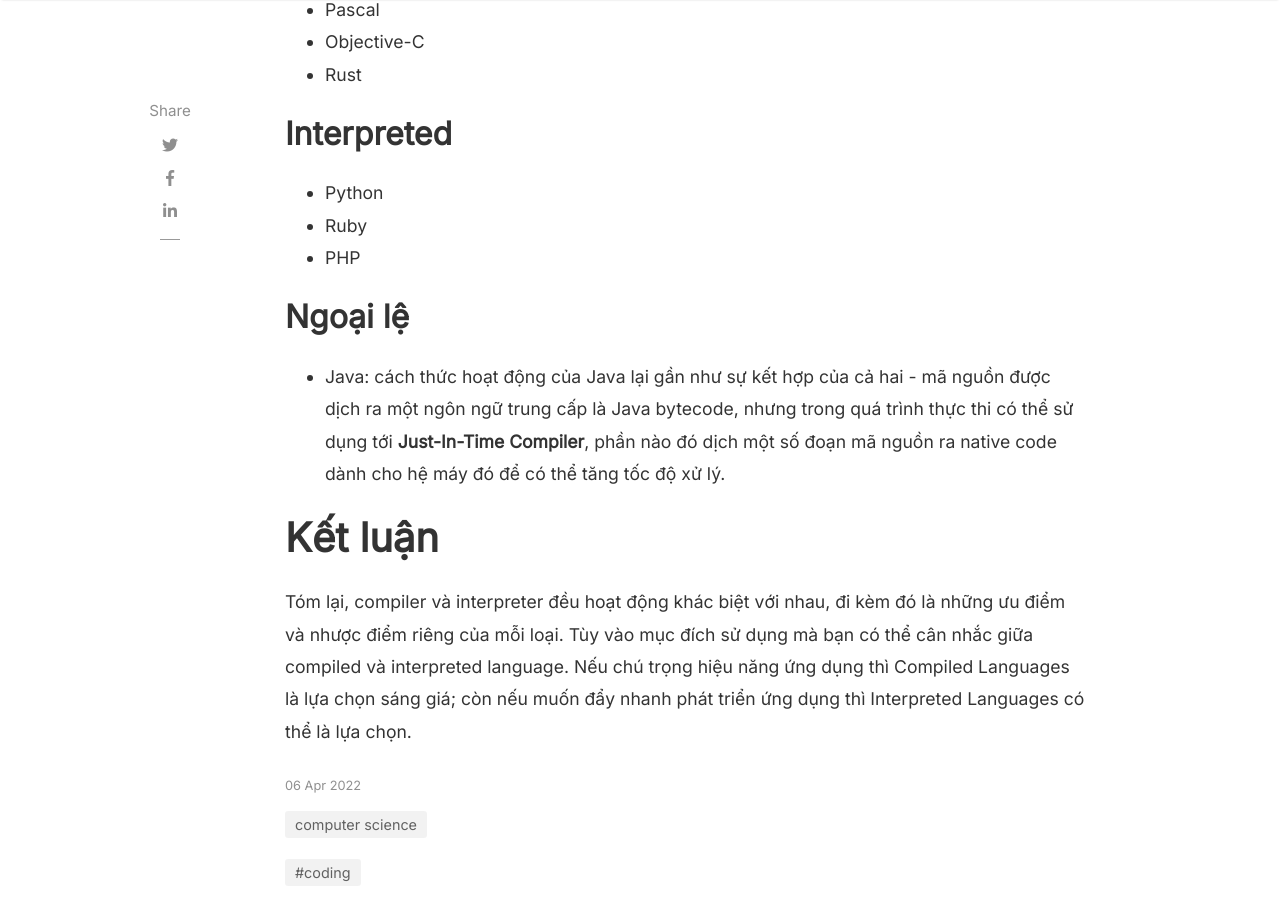
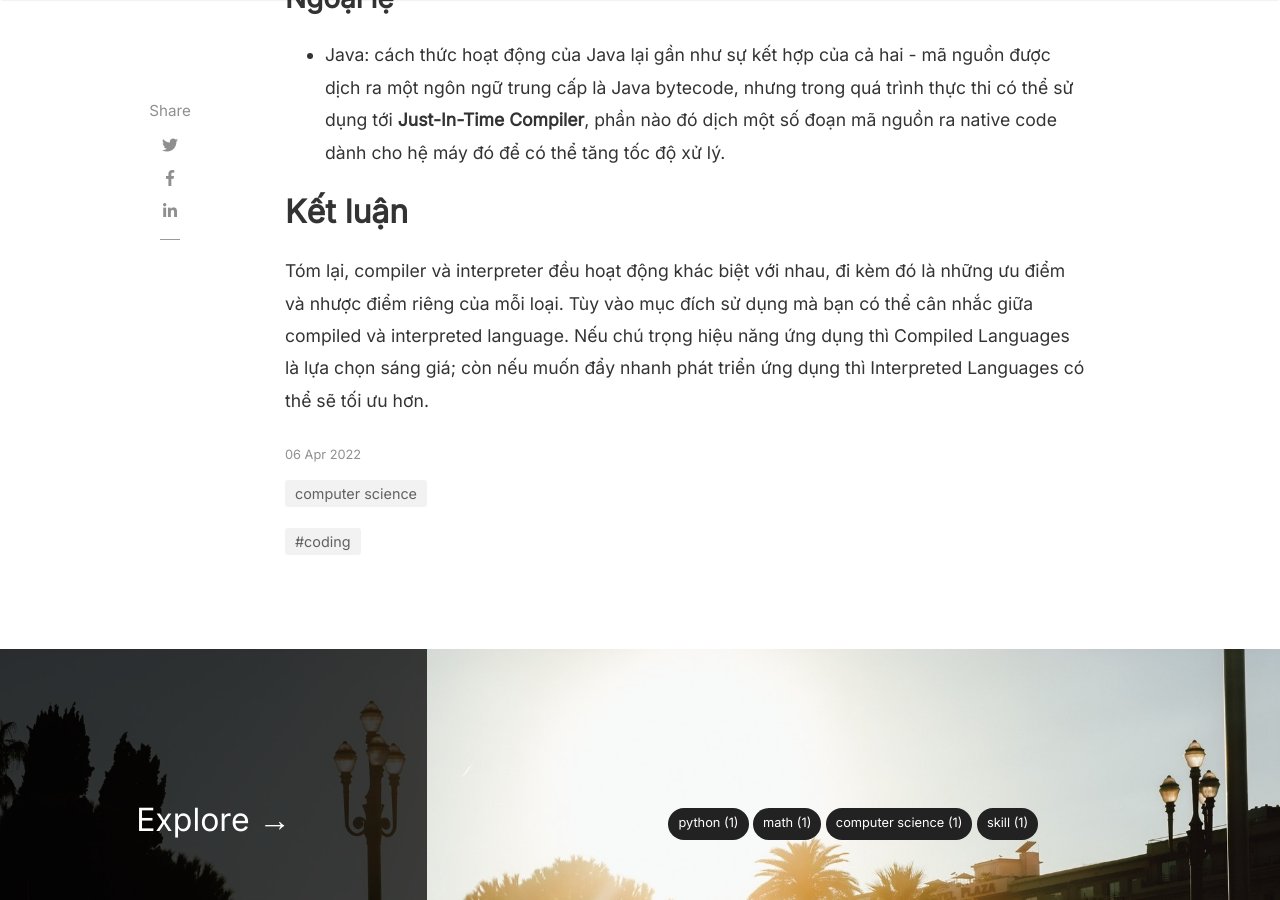
Before and after one commit to USTH-Coders-Club/USTH-Coders-Club.github.io, a Jekyll site: the page built from _posts/2022-04-06-phan-biet-compiler-va-interpreter.md, in a window 1280 px wide and 900 px high, scrolled down 3747 px. Built offline with Jekyll 4.4.1, drawn with Linux system fonts in a browser that asks for light colours; nearby versions of some CDN libraries; comment, search, counter and statistics services are not loaded; some of the changed text lies outside the part shown.

Commit message:
fix chi tiet 2 bai

```diff
--- a/_posts/2022-04-06-phan-biet-compiler-va-interpreter.md
+++ b/_posts/2022-04-06-phan-biet-compiler-va-interpreter.md
@@ -10,11 +10,8 @@
 ---
 Khi bắt đầu học lập trình, bạn sẽ nhiều lần bắt gặp khái niệm về Compiler và Interpreter. Chúng đều là những translator, có nhiệm vụ dịch mã nguồn thành các chỉ dẫn mà máy tính có thể hiểu và thực hiện (machine code). Nắm bắt được sự khác nhau cơ bản giữa hai khái niệm này sẽ giúp các bạn phân biệt mục đích của các ngôn ngữ lập trình và cách thức xử lý chúng.
 
-# Phân biệt Compiler và Interpreter
 
-Khi bắt đầu học lập trình, bạn sẽ nhiều lần bắt gặp khái niệm về Compiler và Interpreter. Chúng đều là những translator, có nhiệm vụ dịch mã nguồn thành các chỉ dẫn mà máy tính có thể hiểu và thực hiện (machine code). Nắm bắt được sự khác nhau cơ bản giữa hai khái niệm này sẽ giúp các bạn phân biệt mục đích của các ngôn ngữ lập trình và cách thức xử lý chúng
-
-# So sánh tổng quát
+## So sánh tổng quát
 
 |  | Compiler | Interpreter |
 | --- | --- | --- |
@@ -69,16 +66,16 @@
 - Objective-C
 - Rust
 
-## Interpreted
+### Interpreted
 
 - Python
 - Ruby
 - PHP
 
-## Ngoại lệ
+### Ngoại lệ
 
 - Java: cách thức hoạt động của Java lại gần như sự kết hợp của cả hai - mã nguồn được dịch ra một ngôn ngữ trung cấp là Java bytecode, nhưng trong quá trình thực thi có thể sử dụng tới **Just-In-Time Compiler**, phần nào đó dịch một số đoạn mã nguồn ra native code dành cho hệ máy đó để có thể tăng tốc độ xử lý.
 
-# Kết luận
+## Kết luận
 
-Tóm lại, compiler và interpreter đều hoạt động khác biệt với nhau, đi kèm đó là những ưu điểm và nhược điểm riêng của mỗi loại. Tùy vào mục đích sử dụng mà bạn có thể cân nhắc giữa compiled và interpreted language. Nếu chú trọng hiệu năng ứng dụng thì Compiled Languages là lựa chọn sáng giá; còn nếu muốn đẩy nhanh phát triển ứng dụng thì Interpreted Languages có thể là lựa chọn.
+Tóm lại, compiler và interpreter đều hoạt động khác biệt với nhau, đi kèm đó là những ưu điểm và nhược điểm riêng của mỗi loại. Tùy vào mục đích sử dụng mà bạn có thể cân nhắc giữa compiled và interpreted language. Nếu chú trọng hiệu năng ứng dụng thì Compiled Languages là lựa chọn sáng giá; còn nếu muốn đẩy nhanh phát triển ứng dụng thì Interpreted Languages có thể sẽ tối ưu hơn.
```
Also changed, not shown: other parts of _posts/2022-04-06-phan-biet-compiler-va-interpreter.md (+13 -13 lines), _posts/2022-04-06-viet-email-chuyen-nghiep.md (+4 -4 lines).
